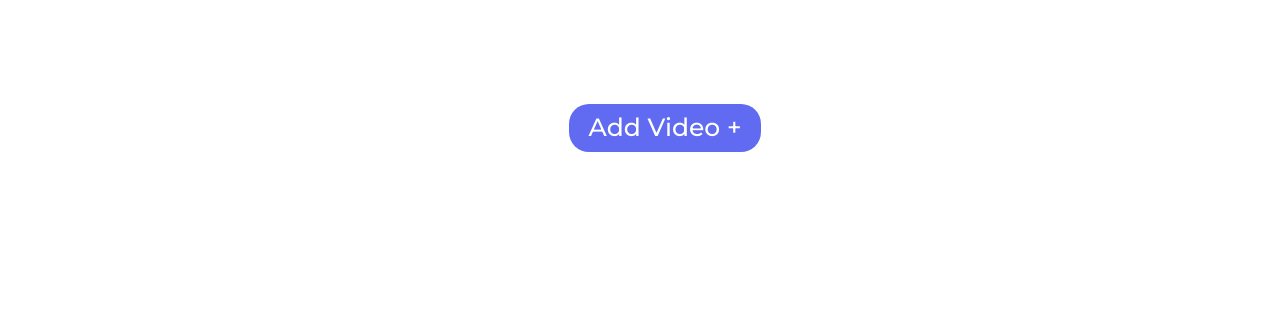
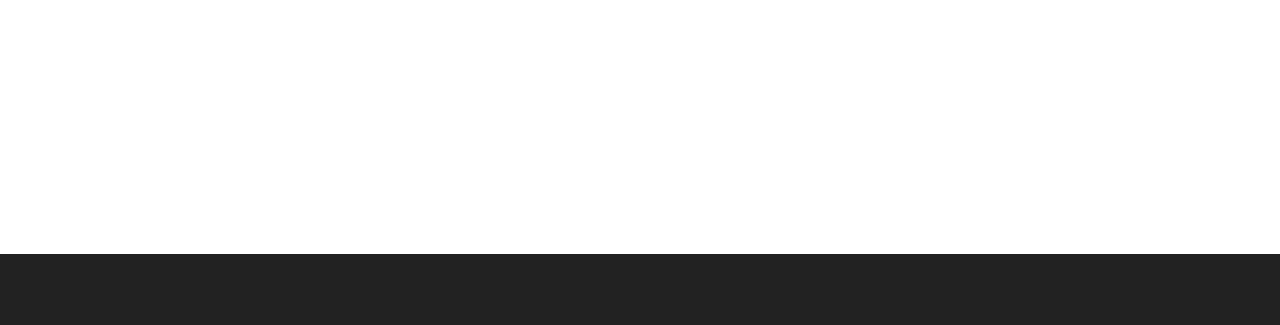
Before and after one commit to RuntimeTerrorCSHTN-08/RuntimeTerror_CSHTN-08, a Django app: page /course_backend in a window 1280 px wide. Shown: the part 968-1293 px from the top of the page. Run offline with Django 3.2, Linux system fonts and the light colour scheme; some libraries are stand-ins or nearby versions.

Commit message:
final commit for hackathon

```diff
--- a/learningApp/templates/course_backend.html
+++ b/learningApp/templates/course_backend.html
@@ -26,15 +26,15 @@
       <iframe class="iframe-vid" width="560" height="315" style="border-radius:25px" src="https://www.youtube.com/embed/wU_8jeZRenE" title="YouTube video player" frameborder="0" allow="accelerometer; autoplay; clipboard-write; encrypted-media; gyroscope; picture-in-picture" allowfullscreen></iframe>
     </div>
   </div>
-  <div class="add-course-btn">
+<!--   <div class="add-course-btn">
     <a class="get-started c-b" href="#" onclick="addVideo()">Add Video + </a>
-  </div>
+  </div> -->
 </div>
 
-<script>
+<!-- <script>
   function addVideo(){
   let video_src = prompt("Please enter video link which needs to be added")
   console.log(video_src)
   }
-</script>
+</script> -->
 {% endblock course_backend %}
```
Also changed, not shown: learningApp/templates/course_database.html (+4 -4 lines), learningApp/templates/course_frontend.html (+4 -4 lines).
